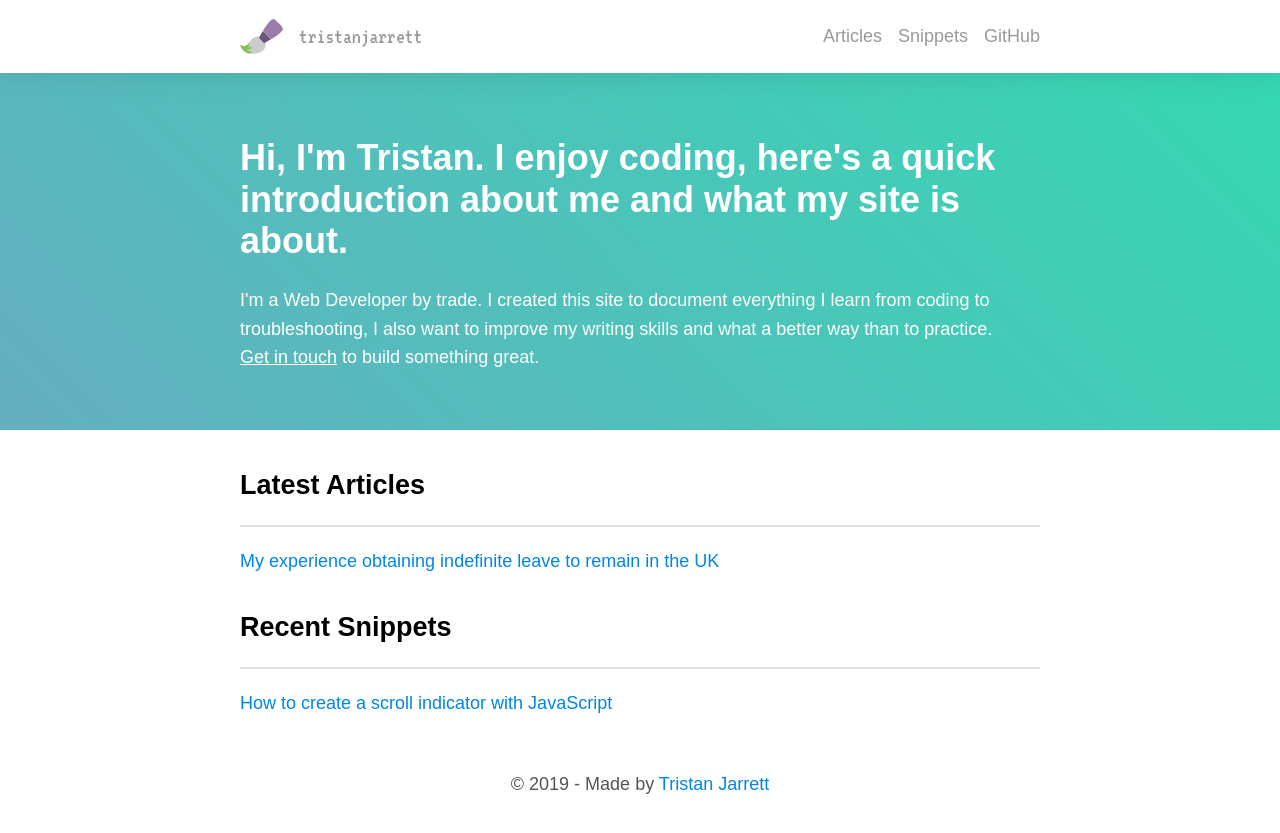
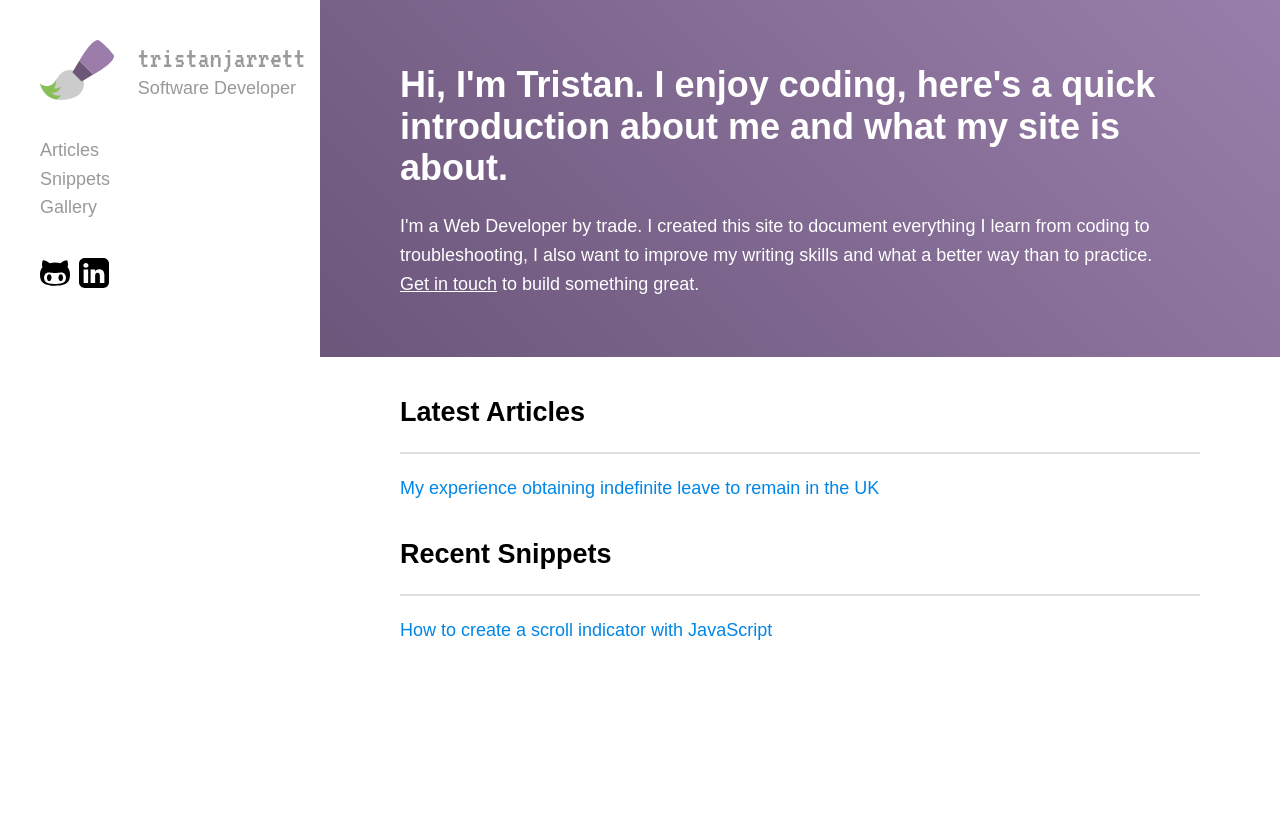
Before and after one commit to tristanjarrett/jekyll_portfolio, a Jekyll site: the page built from index.html, in a window 1280 px wide and 900 px high. Shown: the top 833 px of the window. Built offline with Jekyll 4.4.1, drawn with Linux system fonts in a browser that asks for light colours.

Commit message:
Start of v2

```diff
--- a/_data/options.yml
+++ b/_data/options.yml
@@ -4,6 +4,7 @@ repo-branch: master
 
 # Social settings
 github-user: tristanjarrett
+linkedin-user: tristanjarrett
 
 # Meta data
 keywords: Tristan Jarrett,Tristan,Jarrett,tristanjarrett,Web Developer,Front-End Developer,Front-End Web Developer,WordPress Developer
--- /dev/null
+++ b/_includes/header-home.html
@@ -0,0 +1,34 @@
+<header class="home_header">
+
+  <div class="">
+
+    <div class="home_nav">
+
+      <div class="brand">
+        <div class="logo">
+          <img src="/assets/images/paint-brush.svg" alt="" class="logo">
+        </div>
+        <div>
+          <div class="text">{{ site.username }}</div>
+          <span>{{ site.description }}</span>
+        </div>
+      </div>
+
+      <nav>
+        <ul class="menu">
+          <li><a href="/articles/">Articles</a></li>
+          <li><a href="/snippets/">Snippets</a></li>
+          <li><a href="/gallery/">Gallery</a></li>
+        </ul>
+
+        <ul class="social">
+          <li><a href="https://github.com/{{ site.data.options.github-user }}" target="_blank"><img src="/assets/images/github-character.svg" alt="Github"></a></li>
+          <li><a href="https://www.linkedin.com/in/{{ site.data.options.linkedin-user }}" target="_blank"><img src="/assets/images/linkedin-sign.svg" alt="LinkedIn"></a></li>
+        </ul>
+      </nav>
+
+    </div>
+
+  </div>
+
+</header>
--- a/_layouts/home.html
+++ b/_layouts/home.html
@@ -1,9 +1,21 @@
----
-layout: default
----
+<!doctype html>
+<html lang="en">
+  {% include head.html %}
+  <body class="container-full">
 
-<main class="template_home">
+    <div class="row no-gutters">
 
-  {{ content }}
+      <div class="col-3">
+        {% include header-home.html %}
+      </div>
 
-</main>
+      <div class="col">
+        {{ content }}
+      </div>
+
+    </div>
+
+    {% include scripts.html %}
+
+  </body>
+</html>
--- a/assets/css/global/_header.scss
+++ b/assets/css/global/_header.scss
@@ -4,7 +4,6 @@
 
 .global_header {
   position: sticky;
-  position: -webkit-sticky;
   top: 0;
   z-index: 1000;
   background-color: rgba(255, 255, 255, .98);
@@ -27,17 +26,13 @@
     justify-content: space-between;
     -webkit-justify-content: space-between;
     display: flex;
-    display: -webkit-flex;
     align-items: center;
-    -webkit-align-items: center;
     padding: 1.2rem 0;
   }
 
   .brand,
   .menu {
-    display: -webkit-flex;
     display: flex;
-    -webkit-align-items: center;
     align-items: center;
   }
 
@@ -56,7 +51,6 @@
       color: #999;
       font-family: 'VT323', monospace !important;
       font-size: 22px;
-      text-transform: lowercase;
       @media (max-width: 600px) {
         display: none;
       }
@@ -83,3 +77,60 @@
   }
 
 }
+
+.home_header {
+  min-height: 100vh;
+  background-color: #fff;
+  padding: 2.5rem;
+
+  .brand {
+    color: #999;
+    margin-bottom: 2.5rem;
+    display: flex;
+    align-items: center;
+    .logo {
+      height: 60px;
+      width: auto;
+      margin-right: .75rem;
+    }
+    .text {
+      font-size: 30px;
+      font-family: 'VT323', monospace !important;
+      margin-bottom: .15rem;
+    }
+  }
+
+  nav {
+    ul.menu {
+      margin: 0;
+      padding: 0;
+      margin-bottom: 2.5rem;
+      li {
+        list-style-type: none;
+        display: block;
+        margin-bottom: .5rem;
+        a {
+          color: #999;
+          &:hover {
+            color: #555;
+            text-decoration: none;
+          }
+        }
+      }
+    }
+    ul.social {
+      margin: 0;
+      padding: 0;
+      li {
+        list-style-type: none;
+        display: inline-block;
+        margin-right: .25rem;
+        img {
+          height: 30px;
+          width: auto;
+        }
+      }
+    }
+  }
+
+}
--- a/assets/css/pages/_index.scss
+++ b/assets/css/pages/_index.scss
@@ -14,7 +14,7 @@
   .intro_section {
     padding: 2.5rem 0;
     margin-bottom: 2.5rem;
-    background: linear-gradient(45deg,#64AFC0 0,#35D8B3 100%);
+    background: linear-gradient(45deg,#6C567A 0,#987FAB 100%);
     color: #ffffff;
     a {
       color: white !important;
```
Also changed, not shown: assets/css/global/_base.scss (line endings or trailing spaces), assets/images/github-character.svg (added), assets/images/github-logo.svg (added), assets/images/github-sign.svg (added), assets/images/instagram-symbol.svg (added), assets/images/linkedin-letters.svg (added), assets/images/linkedin-sign.svg (added).
